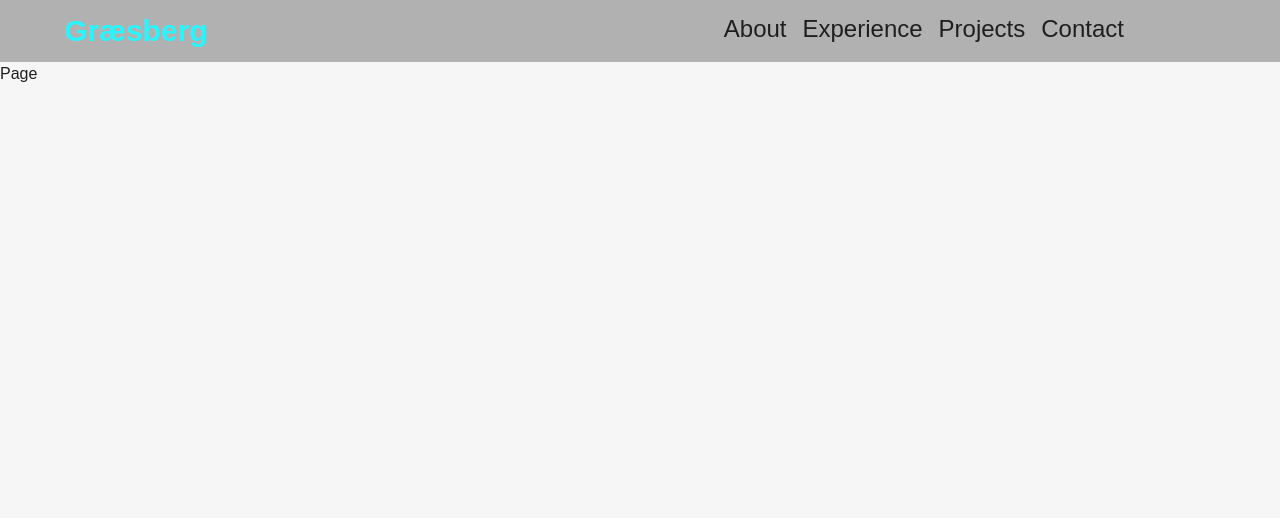
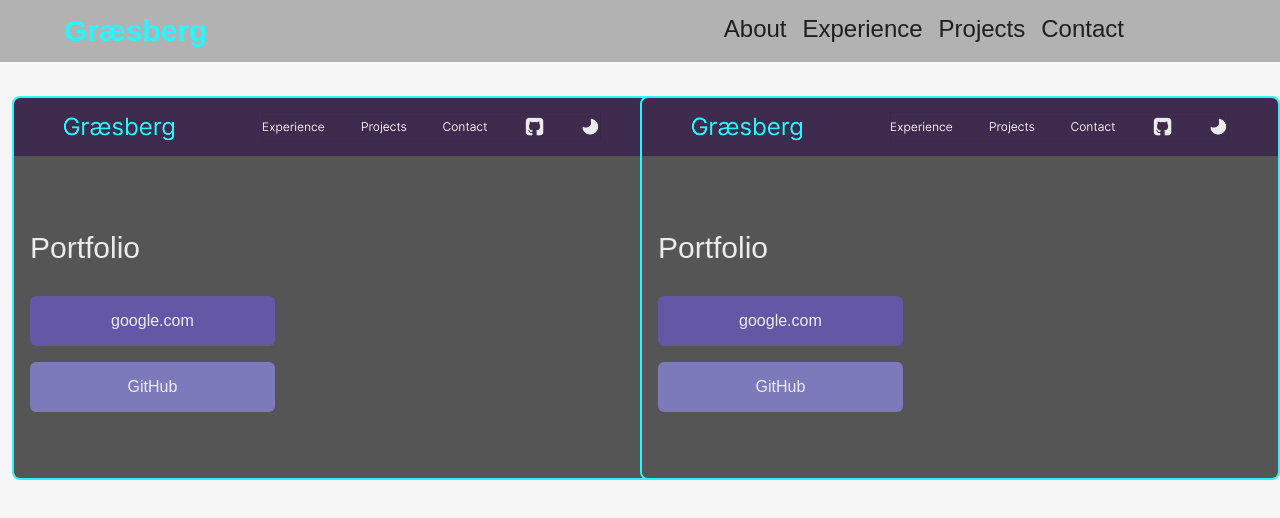
Before and after one commit to henrygraesberg/react_portfolio, a Next.js app: page / in a window 1280 px wide. Shown: the top 518 px of the page. Built offline with nearby package versions, Linux system fonts and the light colour scheme; some icons are missing.

Commit message:
Start on Project modules

```diff
--- a/src/app/components/Navbar.tsx
+++ b/src/app/components/Navbar.tsx
@@ -3,7 +3,7 @@ import { Icon } from '@iconify/react';
 import { useState, FC } from 'react';
 
 interface NavbarProps {
-    darkMode: boolean,
+    darkMode: boolean
     setDarkMode: Function
 }
 
@@ -11,7 +11,7 @@ const Navbar: FC<NavbarProps> = ({ darkMode, setDarkMode }) => {
     const [menuOpen, setMenuOpen] = useState(false);
 
     return (
-        <nav className="flex justify-between text-2xl px-[5%] py-[1%] bg-navbar dark:bg-navbar_dark dark:text-text_secondary">
+        <nav className={`flex justify-between text-2xl w-[100vw] px-[5%] py-[1%] bg-navbar dark:bg-navbar_dark dark:text-text_secondary fixed ${darkMode && "dark"}`}>
             <Link href="/" className="flex-1 text-3xl font-bold text-accent">Græsberg</Link>
 
             <div className="flex flex-col items-end">
--- /dev/null
+++ b/src/app/components/Project.tsx
@@ -0,0 +1,50 @@
+import Image from "next/image"
+import { StaticImageData } from "next/image"
+import Link from "next/link"
+import { FC } from "react"
+
+interface ProjectProps {
+    title: string
+    url: string
+    urlShorthand: string
+    github: string
+    image: StaticImageData
+    className?: string
+}
+
+interface ButtonProps {
+    text?: string
+    url: string
+    className?: string
+}
+
+const LinkButton: FC<ButtonProps> = ({ text, url, className }) => {
+    return (
+        <Link href={url} className={`w-[100%] rounded-md p-5 bg-primary grid place-content-center ${className}`}>
+        {text}
+        </Link>
+    )
+}
+
+const GithubButton: FC<ButtonProps> = ({ text="GitHub", url, className }) => {
+    return (
+        <Link href={url} className={`w-[100%] rounded-md p-5 bg-secondary grid place-content-center ${className}`}>
+        {text}
+        </Link>
+    )
+}
+
+const Project: FC<ProjectProps> = ({ title, url, urlShorthand, github, image, className }) => {
+  return (
+    <div className={`w-[40rem] h-[24rem] text-text_secondary grid grid-cols-5 grid-rows-6 gap-4 overflow-hidden rounded-lg border-2 border-accent ${className}`}>
+        <div className="object-cover col-start-1 col-end-6">
+            <Image src={image} alt={`Screenshot of ${title}`} />
+        </div>
+        <h1 className="ml-4 text-3xl row-start-3 col-span-3">{title}</h1>
+        <LinkButton text={urlShorthand} url={url} className="row-start-4 col-span-2 ml-4" />
+        <GithubButton url={github} className="row-start-5 col-span-2 ml-4" />
+    </div>
+  )
+}
+
+export default Project
--- a/src/app/page.tsx
+++ b/src/app/page.tsx
@@ -2,6 +2,9 @@
 
 import { useState, useEffect } from 'react';
 import Navbar from './components/Navbar';
+import Project from './components/Project';
+
+import portfolioScreenshot from './assets/Screenshot 2024-10-11 at 01.38.33.png';
 
 const Home = () => {
   const [darkMode, setDarkMode] = useState(false);
@@ -19,10 +22,24 @@ const Home = () => {
       }, []);
 
   return (
-    <main className={`bg-background dark:bg-background_dark ${darkMode ? "dark" : ""}`}>
-      <Navbar darkMode={darkMode} setDarkMode={setDarkMode} />
-      <h1>Page</h1>
+    <>
+    <Navbar darkMode={darkMode} setDarkMode={setDarkMode} />
+    <main className={`bg-background dark:bg-background_dark grid grid-cols-2 p-3 py-24 ${darkMode ? "dark" : ""}`}>
+      <Project
+      title={'Portfolio'}
+      url={'https://google.com'}
+      urlShorthand={'google.com'}
+      github={'https://github.com/henrygraesberg/react_portfolio'}
+      image={portfolioScreenshot} />
+      <Project
+      title={'Portfolio'}
+      url={'https://google.com'}
+      urlShorthand={'google.com'}
+      github={'https://github.com/henrygraesberg/react_portfolio'}
+      image={portfolioScreenshot}
+      className="" />
     </main>
+    </>
   );
 }
 
```
Also changed, not shown: src/app/assets/Screenshot 2024-10-11 at 01.38.33.png (added).
